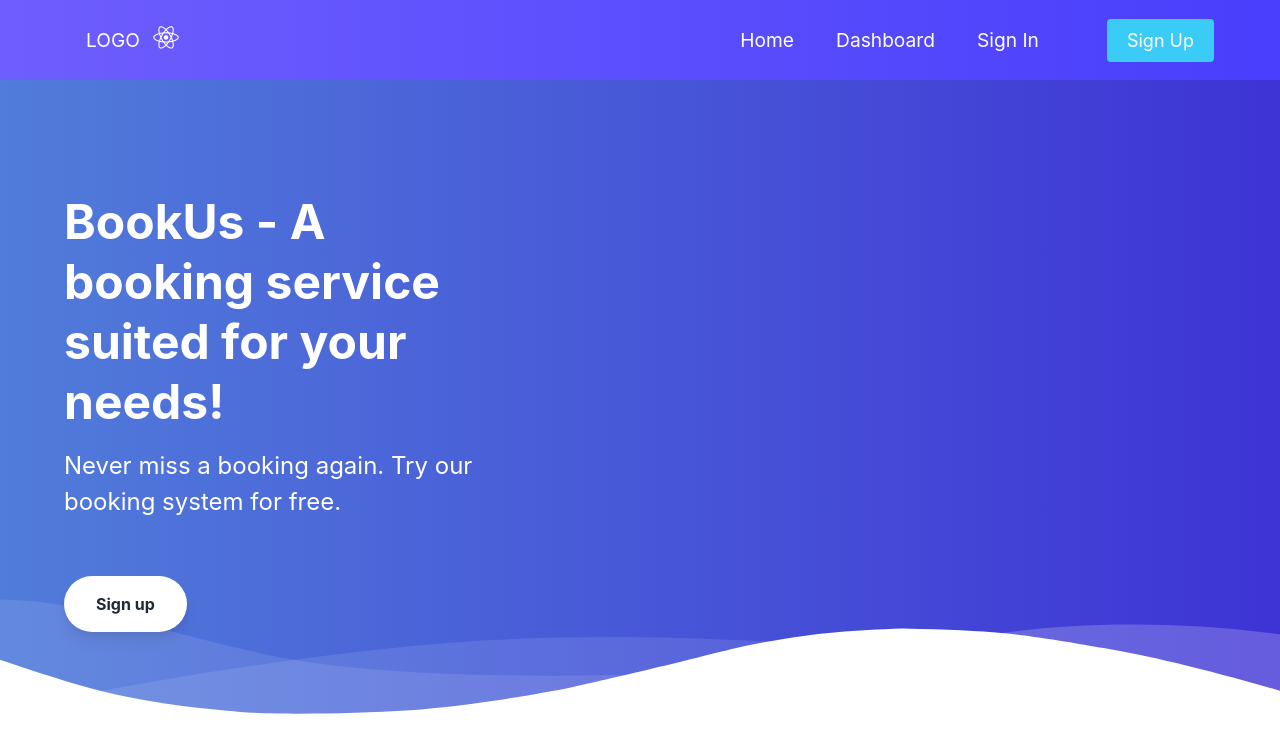
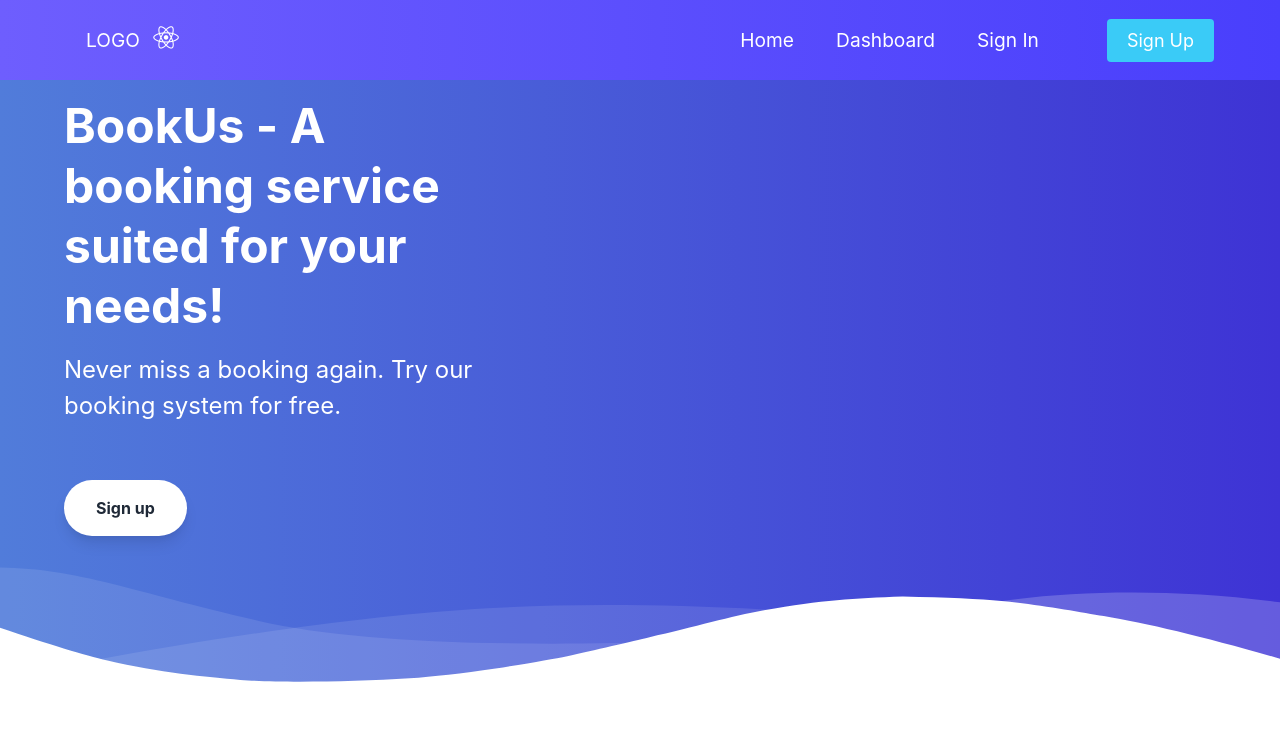
Before and after one commit to M0-AR/react-frontend, a React (Create React App) app: page / in a window 1280 px wide. Shown: the top 752 px of the page. Built offline with nearby package versions, Linux system fonts and the light colour scheme.

Commit message:
Added a link around the signup button on home

```diff
--- a/src/pages/Home.js
+++ b/src/pages/Home.js
@@ -1,11 +1,12 @@
 import React from "react";
+import {Link } from "react-router-dom";
 import './Home.css'
 
 function Home(){
     return (
         <div class="leading-normal tracking-normal text-white gradient">
-            <div class="pt-24">
-                <div class="container px-16 mx-auto flex flex-wrap flex-col md:flex-row items-center">
+            <div class="pt-19">
+                <div class="container px-16 mx-auto flex flex-wrap flex-col md:flex-row">
                     <div class="flex flex-col w-full md:w-2/5 justify-center items-start text-center md:text-left">
                         <h1 class="my-4 text-5xl font-bold leading-tight">
                             BookUs - A booking service suited for your needs!
@@ -13,13 +14,15 @@ function Home(){
                         <p class="leading-normal text-2xl mb-8">
                             Never miss a booking again. Try our booking system for free.
                         </p>
+                        <Link to="/signup">
                         <button class="mx-auto lg:mx-0 hover:underline bg-white text-gray-800 font-bold rounded-full my-6 py-4 px-8 shadow-lg focus:outline-none focus:shadow-outline transform transition hover:scale-105 duration-300 ease-in-out">
                             Sign up
                         </button>
+                        </Link>
                     </div>
                 </div>
             </div>
-            <div class="relative -mt-12 lg:-mt-24">
+            <div class="relative -mt-8 lg:-mt-8">
                 <svg viewBox="0 0 1428 174" version="1.1" xmlns="http://www.w3.org/2000/svg">
                     <g stroke="none" stroke-width="1" fill="none" fill-rule="evenodd">
                     <g transform="translate(-2.000000, 44.000000)" fill="#FFFFFF" fill-rule="nonzero">
```
